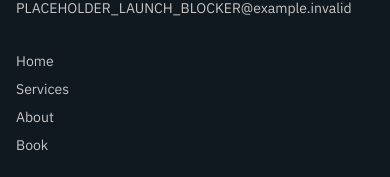
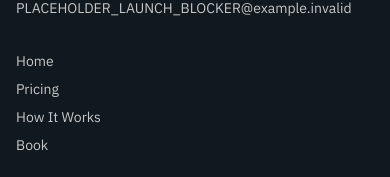
Before and after one commit to zhannie78/fde, a Next.js app: page / in a window 390 px wide. Shown: the part 5034-5211 px from the top of the page. Built offline with nearby package versions, Linux system fonts and the light colour scheme.

Commit message:
feat(05-06): repoint nav links to in-page anchors
- site-header.tsx, mobile-nav.tsx: navLinks -> /#offer (Pricing), /#process (How It Works)
- site-footer.tsx: footerLinks -> Home, /#offer, /#process, /book
- Leading-slash anchors resolve correctly when clicked from /book

```diff
--- a/src/components/mobile-nav.tsx
+++ b/src/components/mobile-nav.tsx
@@ -15,8 +15,8 @@ import {
 } from "@/components/ui/sheet";
 
 const navLinks = [
-  { href: "/services", label: "Services" },
-  { href: "/about", label: "About" },
+  { href: "/#offer", label: "Pricing" },
+  { href: "/#process", label: "How It Works" },
 ];
 
 /**
--- a/src/components/site-footer.tsx
+++ b/src/components/site-footer.tsx
@@ -5,8 +5,8 @@ import { siteConfig } from "@/config/site";
 
 const footerLinks = [
   { href: "/", label: "Home" },
-  { href: "/services", label: "Services" },
-  { href: "/about", label: "About" },
+  { href: "/#offer", label: "Pricing" },
+  { href: "/#process", label: "How It Works" },
   { href: "/book", label: "Book" },
 ];
 
--- a/src/components/site-header.tsx
+++ b/src/components/site-header.tsx
@@ -11,8 +11,8 @@ import {
 import { siteConfig } from "@/config/site";
 
 const navLinks = [
-  { href: "/services", label: "Services" },
-  { href: "/about", label: "About" },
+  { href: "/#offer", label: "Pricing" },
+  { href: "/#process", label: "How It Works" },
 ];
 
 /**
```
